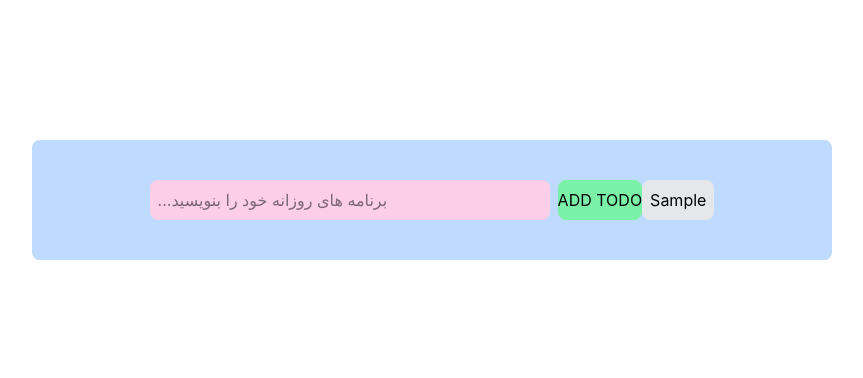
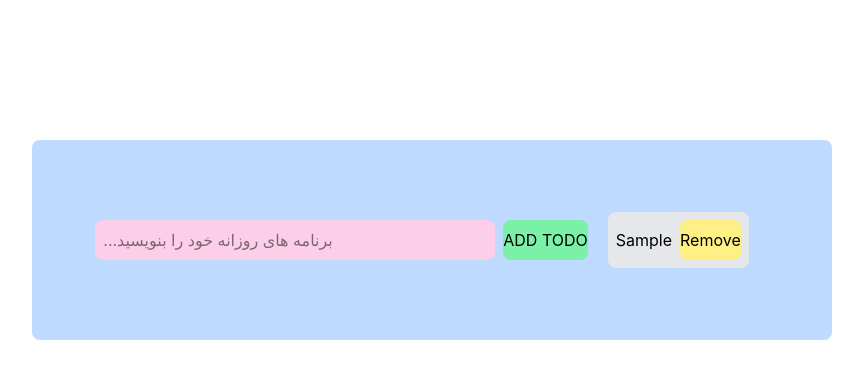
Before and after one commit to masoomeh-gozali/my-react-app, a React (Vite) app: page / in a window 1280 px wide. Both pictures are taken after typing "Sample" into the empty fields and a click on the button "ADD TODO". Shown: the top 378 px of the page, without its empty margins (108-971 px from the left). Built offline with nearby package versions, Linux system fonts and the light colour scheme.

Commit message:
exercise 10 in file Tamrin9 completed

```diff
--- a/src/App.jsx
+++ b/src/App.jsx
@@ -1,3 +1,4 @@
+import TamrinBishtar from "./TamrinBishtar";
 import TamrinEightRemove from "./TamrinEight";
 import TamrinFive from "./TamrinFive";
 import TamrinFour from "./TamrinFour";
@@ -21,6 +22,7 @@ export default function App() {
     {/* <TamrinSevenIsLogin/>  */}
     {/* <TamrinEightRemove/>  */}
     <TamrinNineTodoList/>
+    {/* <TamrinBishtar/>  */}
 
     </>
   );
--- /dev/null
+++ b/src/TamrinBishtar.jsx
@@ -0,0 +1,26 @@
+import { useState } from "react";
+
+export default function TamrinBishtar() {
+    let [text, setText] = useState("");
+    let [todos, setTodos] = useState([]);
+    const addTodo = () => {
+        if(text.trim() === "") return;
+        setTodos([...todos, text]) ;
+        setText("");
+    };
+
+
+
+    return (
+        <div>
+            <p> {text} </p>
+            <div>
+            <input  className="w-40 h-10 border" value={text} onChange={ (event) => setText(event.target.value)}/>
+            <button onClick={addTodo}> ADD </button>
+            </div>
+            <ul>
+                {todos.map((todo, index) => ( <li key={index}> {todo} </li>) ) }
+            </ul>
+        </div>
+    );
+}
--- a/src/TamrinNine.jsx
+++ b/src/TamrinNine.jsx
@@ -1,3 +1,4 @@
+import { uniqueId } from "lodash";
 import { useState } from "react";
 export default function TamrinNineTodoList() {
     let [text, setText] = useState("") ;
@@ -5,7 +6,7 @@ export default function TamrinNineTodoList() {
     // let [inputValue, setInputValue] = useState("");
     const addTodo = () => {
         if (text.trim() === "")return ;
-        setTodos([...todos, text]);
+        setTodos([...todos, { id:uniqueId(), text } ]);
         setText("");
     };
 
@@ -14,8 +15,10 @@ export default function TamrinNineTodoList() {
 
      return (
 
-        <div className=" p-5 bg-blue-200 rounded-lg w-200 h-30 justify-center items-center flex-row  m-35 flex">
+        <div className=" p-5 bg-blue-200 rounded-lg w-200 h-50 justify-center items-center flex-row  m-35 flex">
         <div>
+            {/* یوزاستیت رو برای این ساختیم که چون باید یه جایی رو برای ذخیره چیزی که کاربر تایپ میکنه داشته باشیم
+             و بعد توی اینپوت از انچنج استفاده میکنیم و بهش میگیم هروقت کاربر چیزی تایپ کرد مقدار جدید رو بگیر و داخل استیت ذخیره کن  */}
             <input type="text" value={text} onChange={(event) => setText(event.target.value)
             }  className="w-100 h-10 bg-pink-200 px-2 rounded-lg hover:bg-pink-300 "  placeholder="...برنامه های روزانه خود را بنویسید  "/>
 
@@ -24,9 +27,10 @@ export default function TamrinNineTodoList() {
             <div>
             <ul className="bg-blue-200">
 
-            {todos.map((todo, index) => (<li key={index}
-            className="bg-gray-200 p-2 rounded-lg "> {todo} </li>))  }
-
+            {todos.map((todo) => (<li key={todo.id}
+            className="bg-gray-200 p-2 rounded-lg  m-5"> {todo.text}
+            <button onClick={() => setTodos(todos.filter(t => t.id !== todo.id))} className="bg-yellow-200 py-2 ml-2 rounded-lg hover:bg-yellow-300" > Remove </button>
+            </li>))}
             </ul>
 
         </div>
@@ -34,6 +38,8 @@ export default function TamrinNineTodoList() {
      );
 }
 
+
+
 // تمرین نهم :
 // اضافه کردن Todo
 // این تمرین رو چند بار از اول نوشتم تا خوب یادش بگیرم
```
